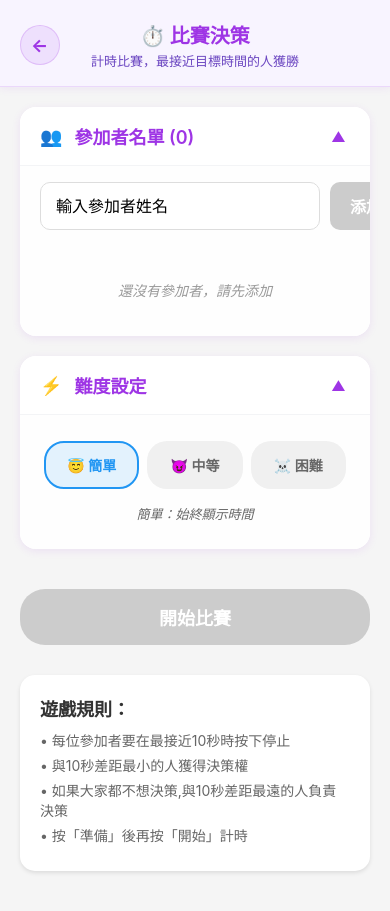
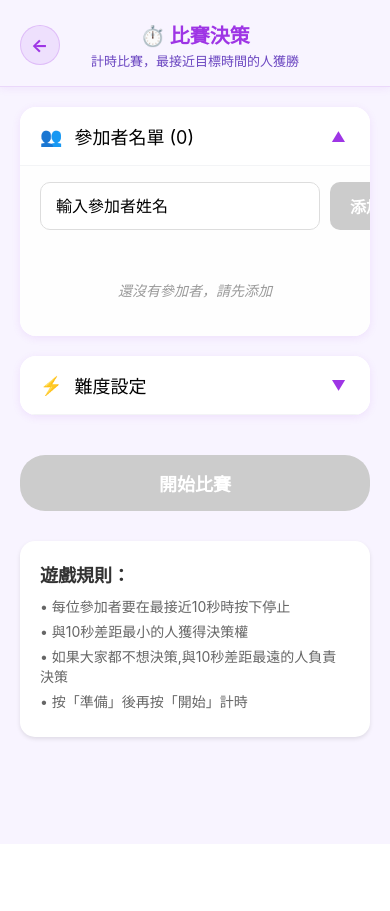
Before and after one commit to chuisubin/decision-app, a React Native app: screen /CompetitionDecision in a window 390 px wide. After the commit the page ends 844 px from the top, so only its background shows below. Built offline with nearby package versions, Linux system fonts and the light colour scheme.

Commit message:
feat: alignn color

```diff
--- a/screens/CompetitionDecisionScreen.tsx
+++ b/screens/CompetitionDecisionScreen.tsx
@@ -118,7 +118,7 @@ const CompetitionDecisionScreen: React.FC<Props> = ({ navigation }) => {
         <Collapsible
           title="難度設定"
           icon="⚡"
-          isInitiallyCollapsed={false}
+          isInitiallyCollapsed={true}
           containerStyle={styles.collapsibleContainer}
         >
           <View style={styles.difficultyContainer}>
--- a/styles/CollapsibleStyles.ts
+++ b/styles/CollapsibleStyles.ts
@@ -36,8 +36,8 @@ export const styles = StyleSheet.create({
   },
   title: {
     fontSize: 18,
-    fontWeight: "600",
-    color: "#9e35e5",
+    fontWeight: "400",
+    color: "#000",
     flex: 1,
   },
   rightContainer: {
--- a/styles/CompetitionDecisionStyles.ts
+++ b/styles/CompetitionDecisionStyles.ts
@@ -4,7 +4,7 @@ export const styles = StyleSheet.create({
   // 主容器樣式
   container: {
     flex: 1,
-    backgroundColor: "#f5f5f5",
+    backgroundColor: "#f8f4ff", // 淺紫色背景
   },
   scrollContainer: {
     flex: 1,
--- a/styles/TopicInputStyles.ts
+++ b/styles/TopicInputStyles.ts
@@ -55,7 +55,7 @@ export const styles = StyleSheet.create({
   presetTitle: {
     fontSize: 16,
     fontWeight: "600",
-    color: "#9e35e5",
+    color: "#222",
     marginBottom: 5,
   },
   presetHint: {
@@ -101,14 +101,10 @@ export const styles = StyleSheet.create({
   topicText: {
     fontSize: 16,
     fontWeight: "600",
-    color: "#9e35e5",
+    color: "#222",
     marginBottom: 5,
   },
-  editHint: {
-    fontSize: 12,
-    color: "#6b7280",
-    fontStyle: "italic",
-  },
+
   editButton: {
     backgroundColor: "#f3f4f6",
     borderRadius: 8,
--- a/styles/VotingDecisionStyles.ts
+++ b/styles/VotingDecisionStyles.ts
@@ -5,7 +5,7 @@ const { width: screenWidth } = Dimensions.get("window");
 export const styles = StyleSheet.create({
   container: {
     flex: 1,
-    backgroundColor: "#f5f5f5",
+    backgroundColor: "#f8f4ff", // 淺紫色背景
   },
   keyboardAvoidingView: {
     flex: 1,
@@ -104,7 +104,7 @@ export const styles = StyleSheet.create({
   optionsButtonTitle: {
     fontSize: 16,
     fontWeight: "600",
-    color: "#333",
+    color: "#222",
     marginBottom: 2,
   },
   optionsButtonSubtitle: {
--- a/styles/WheelDecisionStyles.ts
+++ b/styles/WheelDecisionStyles.ts
@@ -191,7 +191,7 @@ export const styles = StyleSheet.create({
   sectionTitle: {
     fontSize: 18,
     fontWeight: "600",
-    color: "#9e35e5",
+    color: "#222",
     marginBottom: 12,
     textAlign: "left",
   },
@@ -226,10 +226,10 @@ export const styles = StyleSheet.create({
     flex: 1,
   },
   optionsButtonTitle: {
-    fontSize: 18,
+    fontSize: 16,
     fontWeight: "600",
-    color: "#9e35e5",
-    marginBottom: 4,
+    color: "#222",
+    marginBottom: 2,
   },
   optionsButtonSubtitle: {
     fontSize: 14,
```
